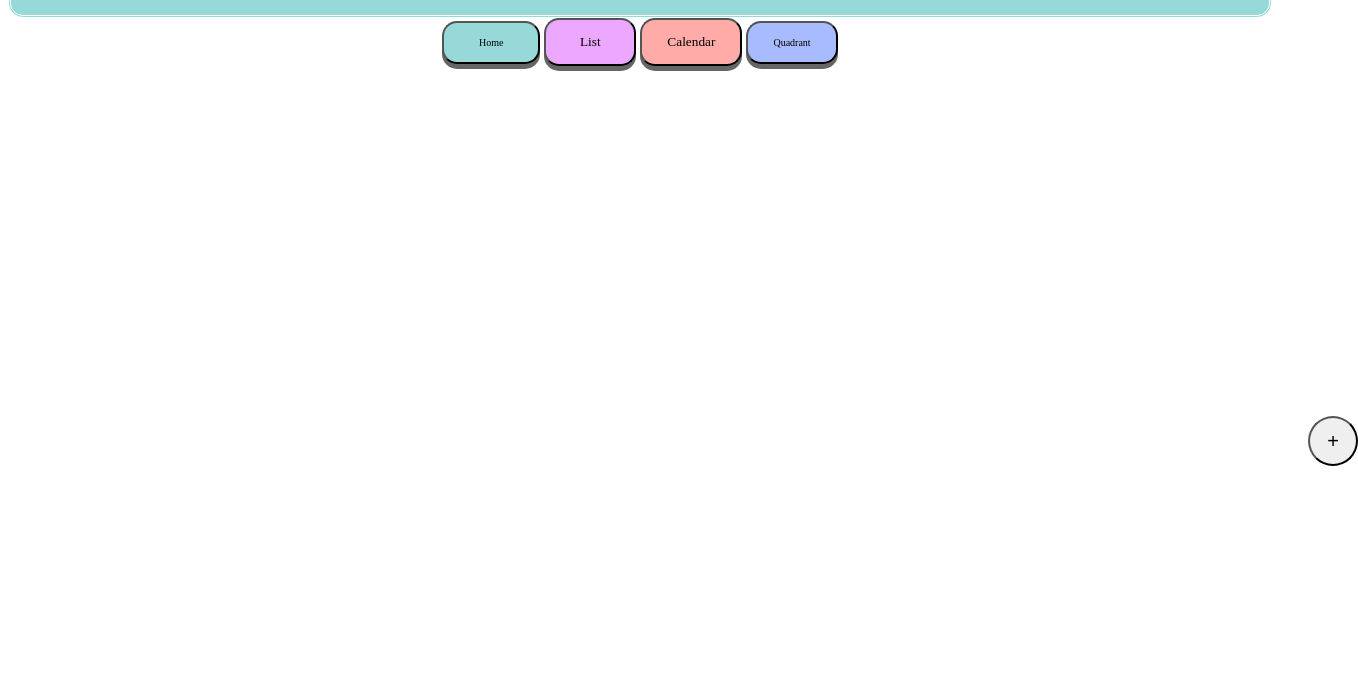
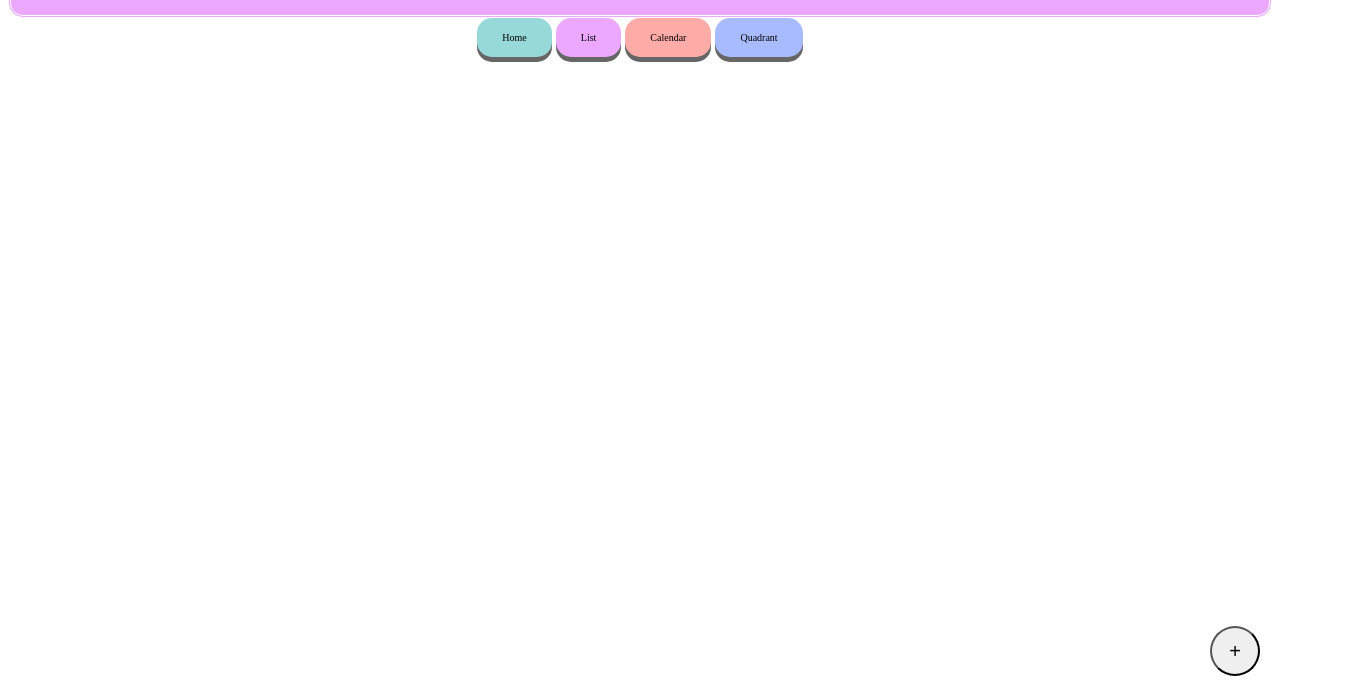
Before and after one commit to junior-devleague/prioriTz, a plain HTML site: page list.html in a window 1280 px wide. Shown: the part 104-800 px from the top of the page, 1358 px wide, since content can reach past the window. Drawn offline with nearby package versions, Linux system fonts and the light colour scheme; no server answers.

Commit message:
worked on list

```diff
--- a/css/list.css
+++ b/css/list.css
@@ -1,19 +1,3 @@
-#listmain {
-	padding: 2px 10px;
-	text-align: center;
-    font-family: "Papyrus" ;
-    font-size: 60px;
-    border-style: double;
-    border-radius: 15px;
-    border-color: white;
-    background-color: #ECA8FF;
-    border-spacing: 20px;
-    color: black;
-    height: 68px;
-    padding: 20px;
-    font-size: 50px;
+#list_header {
+	background-color: #ECA8FF;
 }
-.button_links_list {
-	text-align: center;
-    display: block;
-}
--- a/css/styles.css
+++ b/css/styles.css
@@ -1,18 +1,30 @@
-#main {
+body {
+    font-family: "Papyrus";
+}
+
+a {
+    text-decoration: none !important;
+}
+
+.header {
 	padding: 2px 10px;
 	text-align: center;
-    font-family: "Papyrus";
     font-size: 60px;
+    background-color: #ffffff;
     border-style: double;
     border-radius: 15px;
     border-color: white;
-    background-color: #97D8D8;
     border-spacing: 20px;
     color: black;
     height: 68px;
     padding: 20px;
     font-size: 50px;
 }
+#home_header {
+    background-color: #97D8D8;
+}
+
+
 ul {
 	list-style-type: none;
 	margin: auto;
@@ -22,56 +34,16 @@ ul {
 li {
 	display: inline;
 }
-.calendarbutton {
-
-    background-color: #FFABA8;
+.nav_bar {
+    margin-bottom: 10px;
+}
+.nav_button {
+    background-color: #ffffff;
     color: black;
     box-shadow: 0 5px #666;
     padding: 14px 25px;
     text-align: center;
-    text-decoration: none;
     display: inline-block;
-    font-family: "Papyrus";
-    margin: 0 auto;
-    transition: .5s ease;
-    top: 25px;
-    bottom: -25px;
-    border-radius: 15px;
-
-}
-.calendarbutton:hover {
-    background-color: #F4BAB0
-}
-
-.listbutton {
-    background-color: #ECA8FF;
-    color: black;
-    box-shadow: 0 5px #666;
-    padding: 14px 25px;
-    text-align: center;
-    text-decoration: none;
-    display: inline-block;
-    font-family: "Papyrus";
-    margin: 0 auto;
-    transition: .5s ease;
-    top: 25px;
-    bottom: -25px;
-    border-radius: 15px;
-    width: 92px;
-}
-.listbutton:hover {
-    background-color: #E8C9F2
-}
-
-.quadrantbutton {
-    background-color: #A8BBFF;
-    color: black;
-    box-shadow: 0 5px #666;
-    padding: 14px 25px;
-    text-align: center;
-    text-decoration: none;
-    display: inline-block;
-    font-family: "Papyrus";
     font-size: 10px;
     margin: 0 auto;
     transition: .5s ease;
@@ -79,53 +51,47 @@ li {
     bottom: -25px;
     border-radius: 15px;
 }
-.quadrantbutton:hover {
-    background-color:#BAD2F4
+#home_button {
+    background-color: #97D8D8;
 }
-
-.addbutton {
-    border-radius: 500px;
-    margin-left: 1300px;
-    height: 50px;
-    width: 50px;
-    margin-top: 350px;
-    font-size: 20px;
+#home_button:hover {
+    background-color: #BCD8D8
 }
-
-.homebutton {
-    background-color: #97D8D8;
-    color: black;
-    box-shadow: 0 5px #666;
-    padding: 14px 25px;
-    text-align: center;
-    text-decoration: none;
-    display: inline-block;
-    font-family: "Papyrus";
-    font-size: 10px;
-    margin: 0 auto;
-    transition: .5s ease;
-    top: 25px;
-    bottom: -25px;
-    border-radius: 15px;
-    width: 98px;
+#calendar_button {
+    background-color: #FFABA8;
 }
-.homebutton:hover {
-    background-color: #BCD8D8
+#calendar_button:hover {
+    background-color: #F4BAB0
+}
+#list_button {
+    background-color: #ECA8FF;
+}
+#list_button:hover {
+    background-color: #E8C9F2
+}
+#quadrant_button {
+    background-color: #A8BBFF;
+}
+#quadrant_button:hover {
+    background-color: #BAD2F4
 }
 
 .content_wrapper {
     margin: auto;
     text-align: center;
     color: black;
-    position: relative;
-    top: -200px;
 }
 .text {
     font-size: 20px;
-    font-family: "Papyrus";
 }
 
-.button_links li {
-    display: inline-block;
-    text-align: center;
+#add_button {
+    position: fixed;
+    right: 20px;
+    bottom: 20px;
+    height: 50px;
+    width: 50px;
+    border-radius: 50%;
+    font-size: 20px;
+    z-index: 1000;
 }
--- a/js/listItems.js
+++ b/js/listItems.js
@@ -33,5 +33,10 @@ function loadItems(data){
 		nameElement.className = "name";
 		nameElement.innerHTML = name;
 		main.appendChild(nameElement);
+
+		var dateDueElement = document.createElement('span');
+		dateDueElement.className = "Date due";
+		dateDueElement.innerHTML = date due;
+		main.appendChild(dateDueElement);
 	}
 }
--- a/list.html
+++ b/list.html
@@ -11,16 +11,17 @@
 	<script src="js/listItems.js" type="text/javascript"></script>
 </head>
 <body>
-	<div id="main">List</div>
-	<ul>
-		<li><a href="index.html"><button class="homebutton">Home</button></a></li>
-		<li><a href="list.html"><button class="listbutton">List</button></a></li>
-		<li><a href="calender.html"><button class="calendarbutton">Calendar</button></a></li>
-		<li><a href="quad.html"><button class="quadrantbutton">Quadrant</button></a></li>
+	<div class="header" id="list_header">List</div>
+	<ul class="nav_bar">
+		<li><a href="index.html" class="nav_button" id="home_button">Home</a></li>
+		<li><a href="list.html" class="nav_button" id="list_button">List</a></li>
+		<li><a href="calender.html" class="nav_button" id="calendar_button">Calendar</a></li>
+		<li><a href="quad.html" class="nav_button" id="quadrant_button">Quadrant</a></li>
 	</ul>
 	<div id="itemList">
 
 	</div>
-	<a href="questions.html"><button class="addbutton">+</button></a>
+
+	<a href="questions.html"><button id="add_button">+</button></a>
 </body>
 </html>
```
Also changed, not shown: Index.html (+7 -10 lines), calender.html (+10 -20 lines), css/calender.css (+2 -20 lines), css/quad.css (+2 -18 lines), quad.html (+7 -9 lines).
